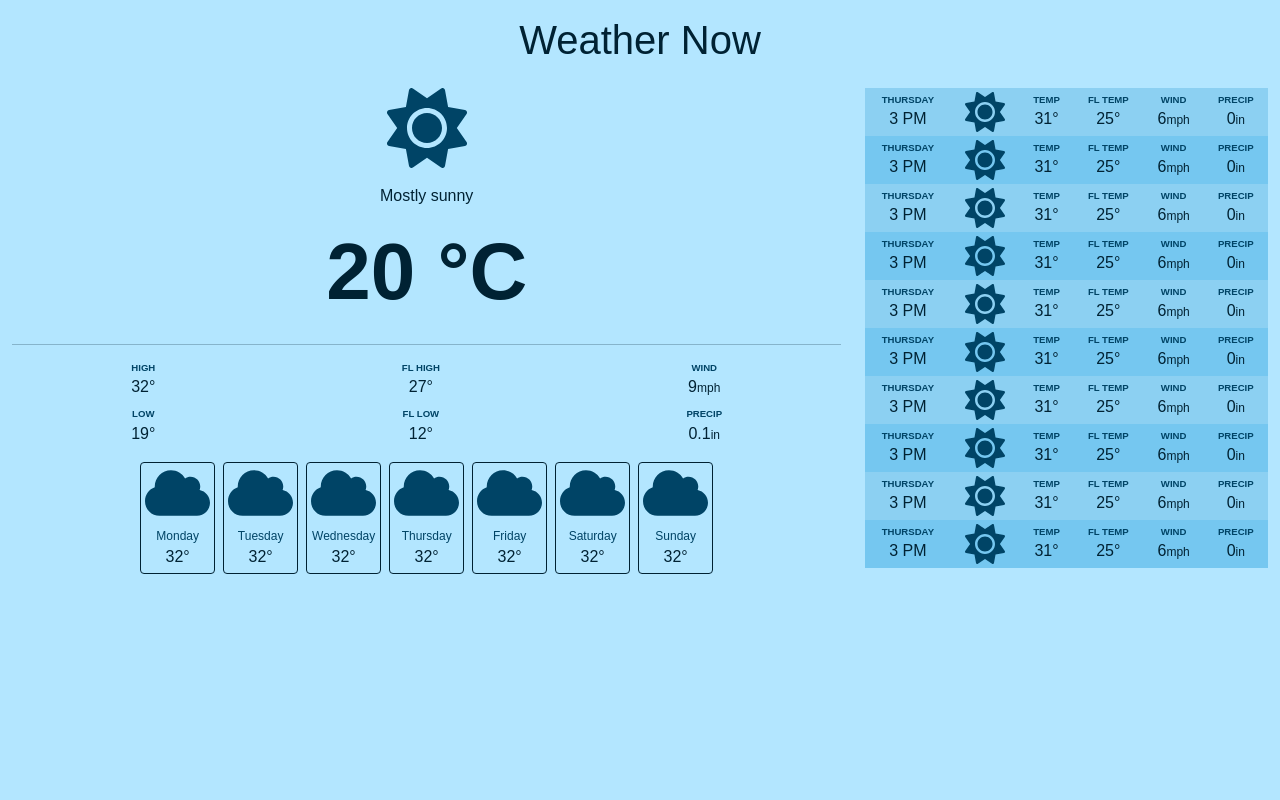
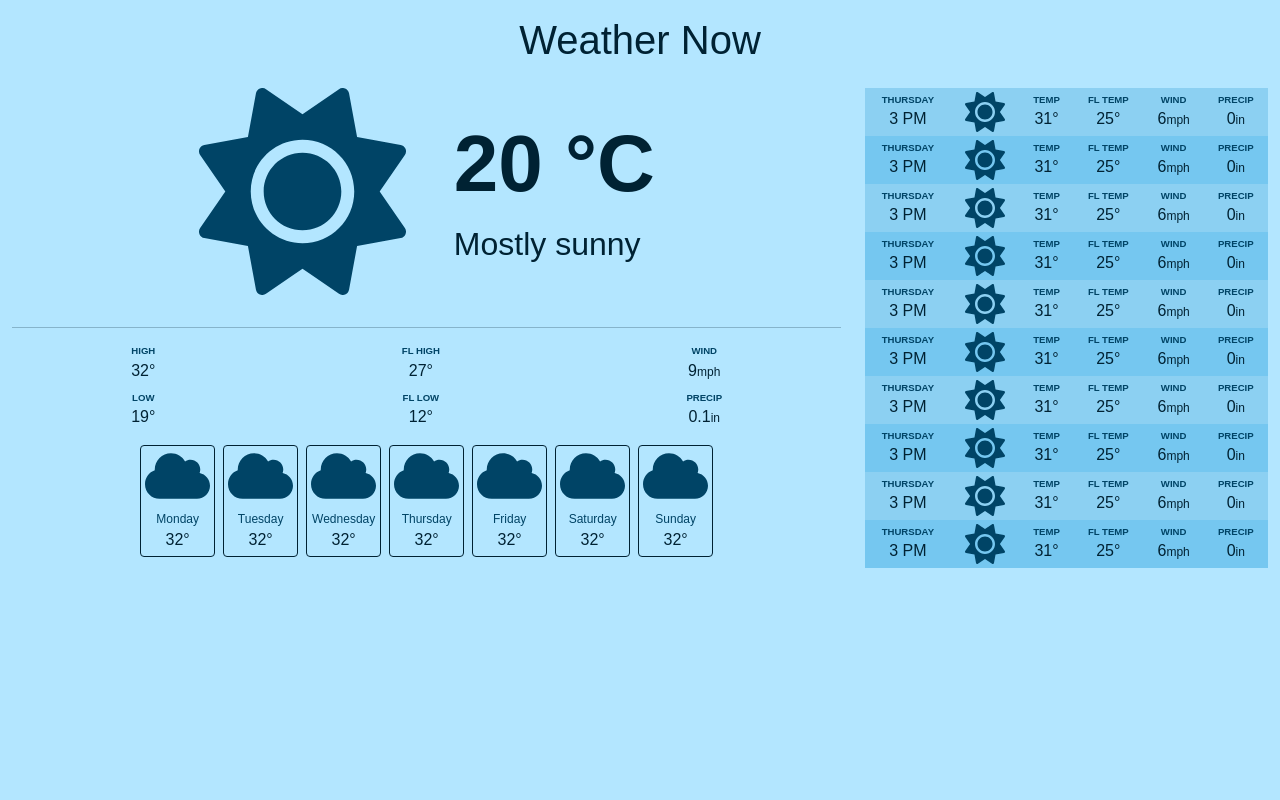
Before and after one commit to MuntasirTonmoy/weather-app-html-css-js, a website built with Vite: page index.html in a window 1280 px wide. Shown: the top 800 px of the page. Built offline with nearby package versions, Linux system fonts and the light colour scheme; no server answers.

Commit message:
ui changes

```diff
--- a/index.html
+++ b/index.html
@@ -18,18 +18,17 @@
 
     <div class="row">
       <div class="col-8">
-        <div
-          class="d-flex flex-column justify-content-center align-items-center"
-        >
+        <div class="d-flex gap-5 justify-content-center align-items-center">
           <img
             src="icons/sun.svg"
             alt="sun"
-            class="weather-icon large mb-3"
+            class="h-25 w-25 mb-3"
             data-current-icon
           />
-          <p>Mostly sunny</p>
+
           <div>
             <h1 class="fw-bold display-1">20 &deg;C</h1>
+            <p class="fs-2">Mostly sunny</p>
           </div>
         </div>
         <hr />
```
